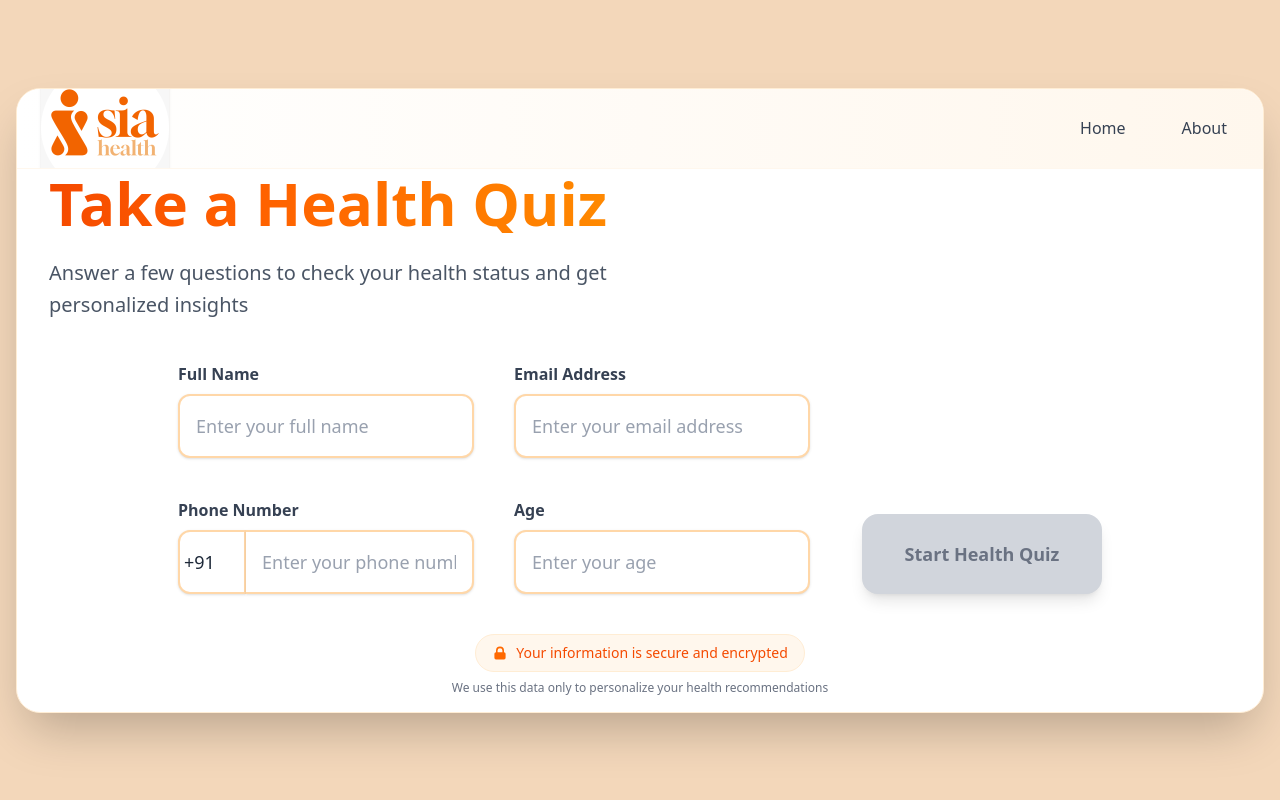
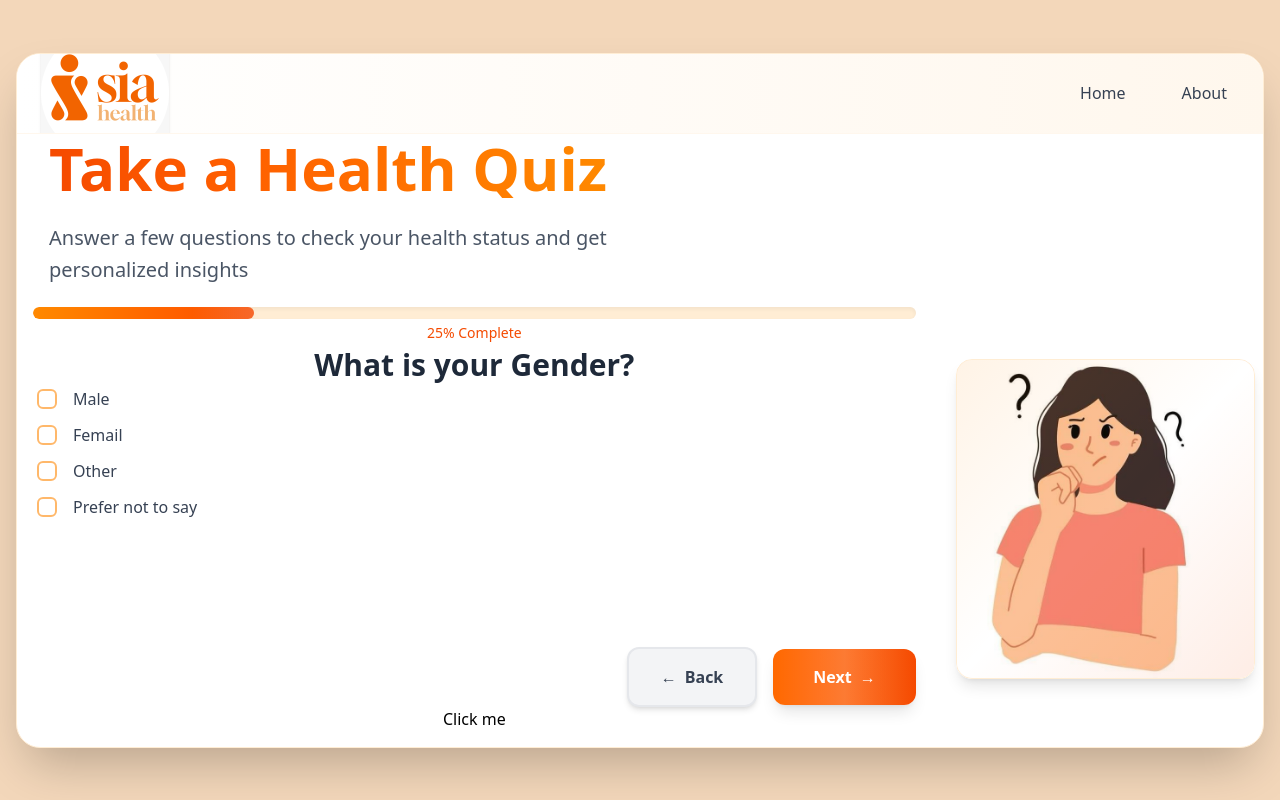
Before and after one commit to shwet91/sia_quiz_production, a Next.js app: page /pages/claude in a window 1280 px wide. Built offline with nearby package versions, Linux system fonts and the light colour scheme.

Commit message:
added logic for complex conditional rendering

```diff
--- a/app/components/QuestionTab.tsx
+++ b/app/components/QuestionTab.tsx
@@ -24,6 +24,8 @@ export type Question = {
   renderingConditionType: "simple" | "complex";
   renderingCondition: string[];
   options: Answer[];
+  conditionalTrueNext: number;
+  conditionalFalseNext: number;
 };
 
 function QuestionTab({
@@ -33,6 +35,8 @@ function QuestionTab({
     type: "multiSelection",
     renderingConditionType: "simple",
     renderingCondition: [],
+    conditionalTrueNext: 12,
+    conditionalFalseNext: 13,
     options: [
       {
         answer: "Yes, book a free call",
@@ -131,8 +135,27 @@ function QuestionTab({
         if (e.priority === maxPriority) setNext(e.next);
       });
     } else {
+      let isConditionTrue = false;
+      question.renderingCondition.forEach((e) => {
+        if (savedAnswers.includes(e)) {
+          isConditionTrue = true;
+        }
+      });
+
+      if (isConditionTrue) {
+        setNext(question.conditionalTrueNext);
+      } else {
+        setNext(question.conditionalFalseNext);
+      }
     }
-  }, [currentSelectedAnswers, question.renderingConditionType]);
+  }, [
+    currentSelectedAnswers,
+    question.renderingConditionType,
+    question.conditionalFalseNext,
+    question.conditionalTrueNext,
+    savedAnswers,
+    question.renderingCondition,
+  ]);
 
   const itemVariants: Variants = {
     hidden: { opacity: 0, y: 20 },
@@ -268,7 +291,7 @@ function QuestionTab({
       </div>
 
       <button
-        className="hidden"
+        className=""
         onClick={() => {
           console.log("answers :", savedAnswers);
           // console.log("current :", currentSelectedAnswers);
--- a/app/lib/questions.ts
+++ b/app/lib/questions.ts
@@ -38,22 +38,22 @@ export const questions = [
     options: [
       {
         answer: "I want to check if I have a hormonal imbalance",
-        next: 3,
+        next: 11,
         priority: 0,
       },
       {
         answer: "I have skin or hair concerns",
-        next: 3,
+        next: 11,
         priority: 0,
       },
       {
         answer: "I am struggling with weight gain",
-        next: 3,
+        next: 11,
         priority: 0,
       },
       {
         answer: "I am planning for pregnancy",
-        next: 3,
+        next: 11,
         priority: 0,
       },
       {
@@ -414,6 +414,8 @@ export const questions = [
       "I am planning for pregnancy",
       "I am currently pregnant and want to support my body",
     ],
+    conditionalTrueNext: 12,
+    conditionalFalseNext: 13,
     options: [
       {
         answer: "Less than 3 months",
--- a/app/store/quizSlice.ts
+++ b/app/store/quizSlice.ts
@@ -24,7 +24,7 @@ const initialState: initialState = {
   answers: [],
   currentQuestionIndex: 0,
   personalisedResponse: "",
-  currentComponent: "Details",
+  currentComponent: "Questions",
   questionFlow: []
 };
 
```
